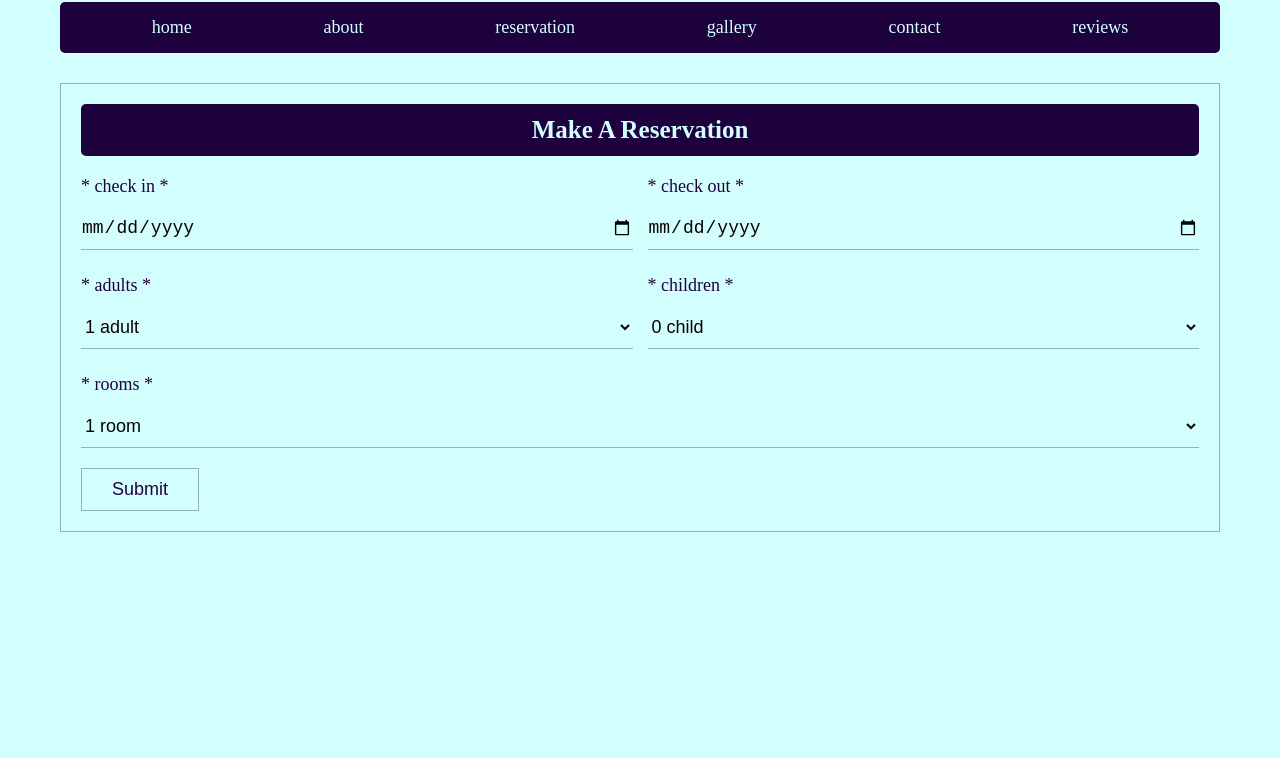
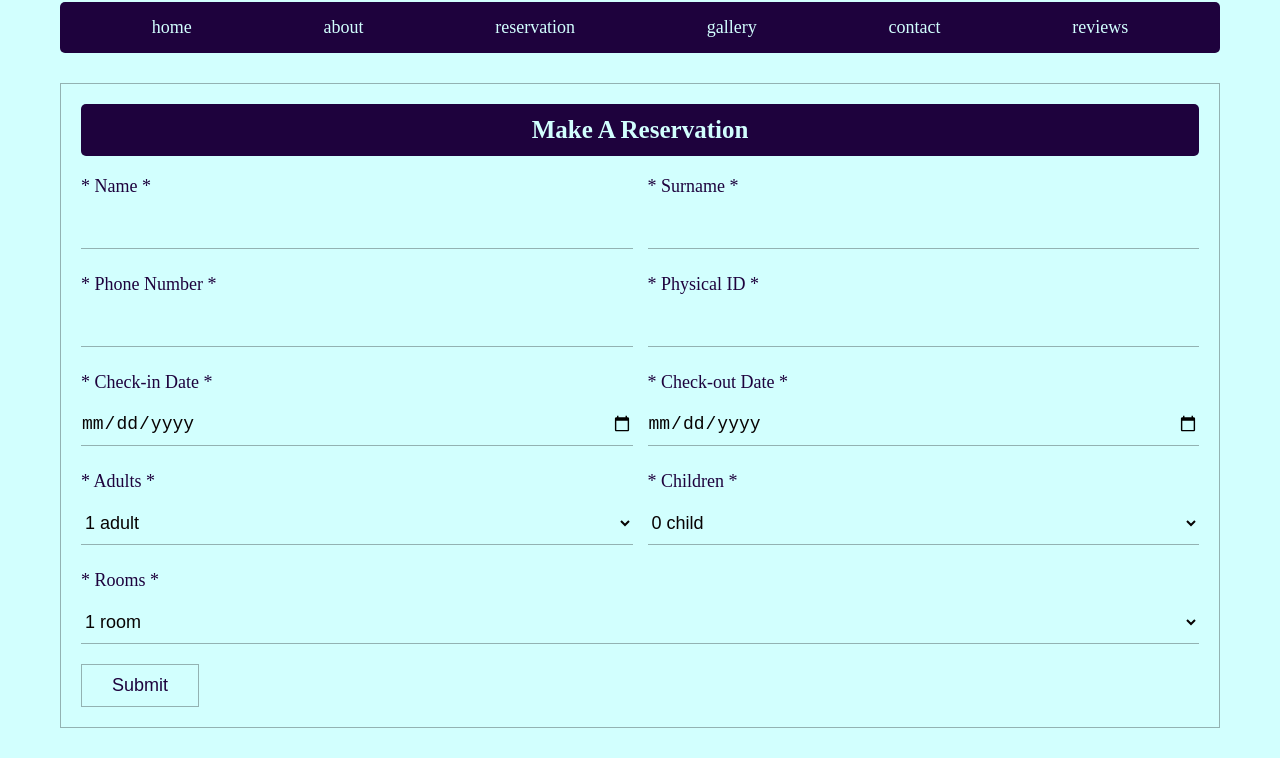
Before and after one commit to fidankarimovaa/FidanCourseWork, a plain HTML site: page index.html in a window 1280 px wide. Shown: the part 76-834 px from the top of the page. Before the commit the page ends 800 px from the top, so only its background shows below. Drawn offline with Linux system fonts and the light colour scheme.

Commit message:
second commit

```diff
--- a/index.html
+++ b/index.html
@@ -28,18 +28,34 @@
 <section class="reservation" id="reservation">
 
     <form action="" method="post">
-       <h3>make a reservation</h3>
+        <h3>Make a Reservation</h3>
         <div class="flex">
             <div class="box">
-             <p><span>*</span> check in <span>*</span></p>
+                <p><span>*</span> Name <span>*</span></p>
+                <input type="text" name="name" class="input" required>
+            </div>
+            <div class="box">
+                <p><span>*</span> Surname <span>*</span></p>
+                <input type="text" name="surname" class="input" required>
+            </div>
+            <div class="box">
+                <p><span>*</span> Phone Number <span>*</span></p>
+                <input type="tel" name="phone_number" class="input" required>
+            </div>
+            <div class="box">
+                <p><span>*</span> Physical ID <span>*</span></p>
+                <input type="text" name="physical_id" class="input" required>
+            </div>
+            <div class="box">
+                <p><span>*</span> Check-in Date <span>*</span></p>
                 <input type="date" name="check_in" class="input" required>
             </div>
             <div class="box">
-             <p><span>*</span> check out <span>*</span></p>
+                <p><span>*</span> Check-out Date <span>*</span></p>
                 <input type="date" name="check_out" class="input" required>
             </div>
             <div class="box">
-             <p><span>*</span> adults <span>*</span></p>
+                <p><span>*</span> Adults <span>*</span></p>
                 <select name="adults" class="input" required>
                     <option value="1">1 adult</option>
                     <option value="2">2 adults</option>
@@ -50,7 +66,7 @@
                 </select>
             </div>
             <div class="box">
-             <p><span>*</span> children <span>*</span></p>
+                <p><span>*</span> Children <span>*</span></p>
                 <select name="children" class="input" required>
                     <option value="-">0 child</option>
                     <option value="1">1 child</option>
@@ -62,7 +78,7 @@
                 </select>
             </div>
             <div class="box">
-             <p><span>*</span> rooms <span>*</span></p>
+                <p><span>*</span> Rooms <span>*</span></p>
                 <select name="rooms" class="input" required>
                     <option value="1">1 room</option>
                     <option value="2">2 rooms</option>
@@ -73,9 +89,8 @@
                 </select>
             </div>
         </div>
-       <input type="submit" value="submit" name="check" class="btn">
+        <input type="submit" value="Submit" name="check" class="btn">
     </form>
-
  </section>
 
 
```
Lines whose indentation alone changed are shown as unchanged.
